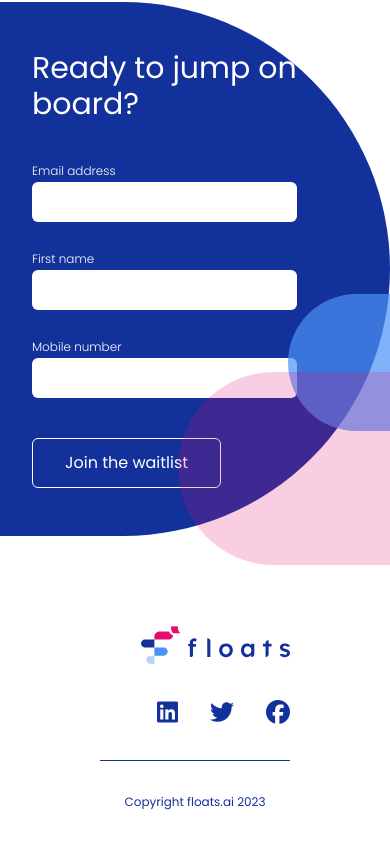
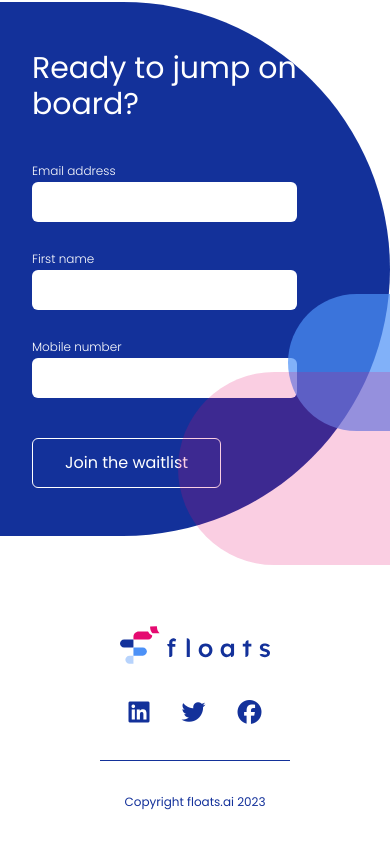
Before and after one commit to scott82anderson/floats, a website: page index.html in a window 390 px wide. Shown: the part 3854-4721 px from the top of the page. Drawn offline with Linux system fonts and the light colour scheme.

Commit message:
center footer on mobile

```diff
--- a/index.html
+++ b/index.html
@@ -448,7 +448,7 @@
       </div>
       <div id="footer" class="max-w-[1440px] mx-auto flex flex-col px-[100px]">
         <div
-          class="w-full flex flex-col gap-y-8 md:flex-row justify-center md:justify-between pt-14 pb-8 items-end border-b-darkblue border-b"
+          class="w-full flex flex-col gap-y-8 md:flex-row justify-center md:justify-between pt-14 pb-8 items-center md:items-end border-b-darkblue border-b"
         >
           <div class="h-[40px]">
             <img
```
Also changed, not shown: css/styles.css.
